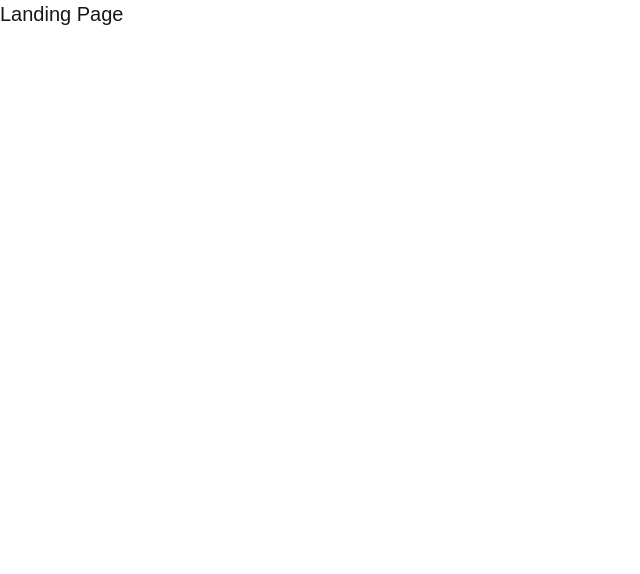
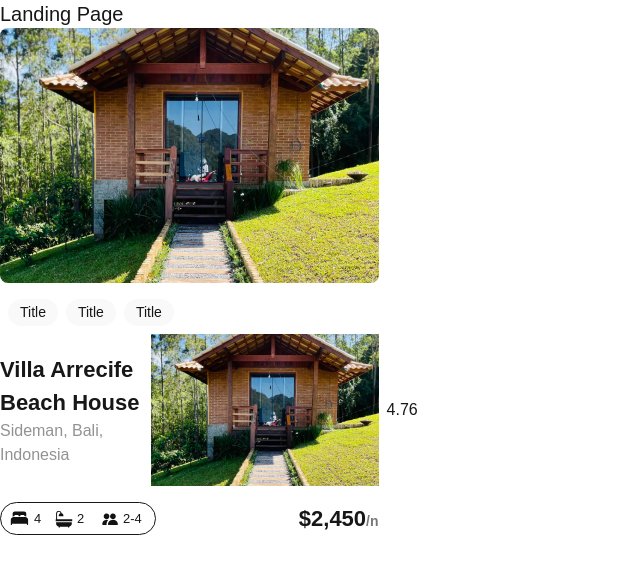
Before and after one commit to Ogidol/alx-project-0x04-setup, a Next.js app in the folder alx-project-0x00/: page /landing in a window 1280 px wide. Shown: the top 574 px of the page, without its empty margins (0-640 px from the left). Built offline with nearby package versions, Linux system fonts and the light colour scheme.

Commit message:
first commit

```diff
--- a/alx-project-0x00/components/Card.tsx
+++ b/alx-project-0x00/components/Card.tsx
@@ -1,6 +1,6 @@
 import Image from "next/image";
-import HOUSE_IMAGE from "@/public/assets/house.png";
-import STAR_IMAGE from "@/public/assets/star.png";
+import HOUSE_IMAGE from "@/public/assets/images/house.png";
+import STAR_IMAGE from "@/public/assets/images/house.png";
 import React from "react";
 import Pill from "./Pill";
 
--- a/alx-project-0x00/pages/landing.tsx
+++ b/alx-project-0x00/pages/landing.tsx
@@ -1,7 +1,9 @@
+import Card from "@/components/Card";
 const Landing: React.FC = () => {
   return (
     <div>
       <h1 className=" text-xl font-extralight">Landing Page</h1>
+      <Card />
     </div>
   );
 };
```
